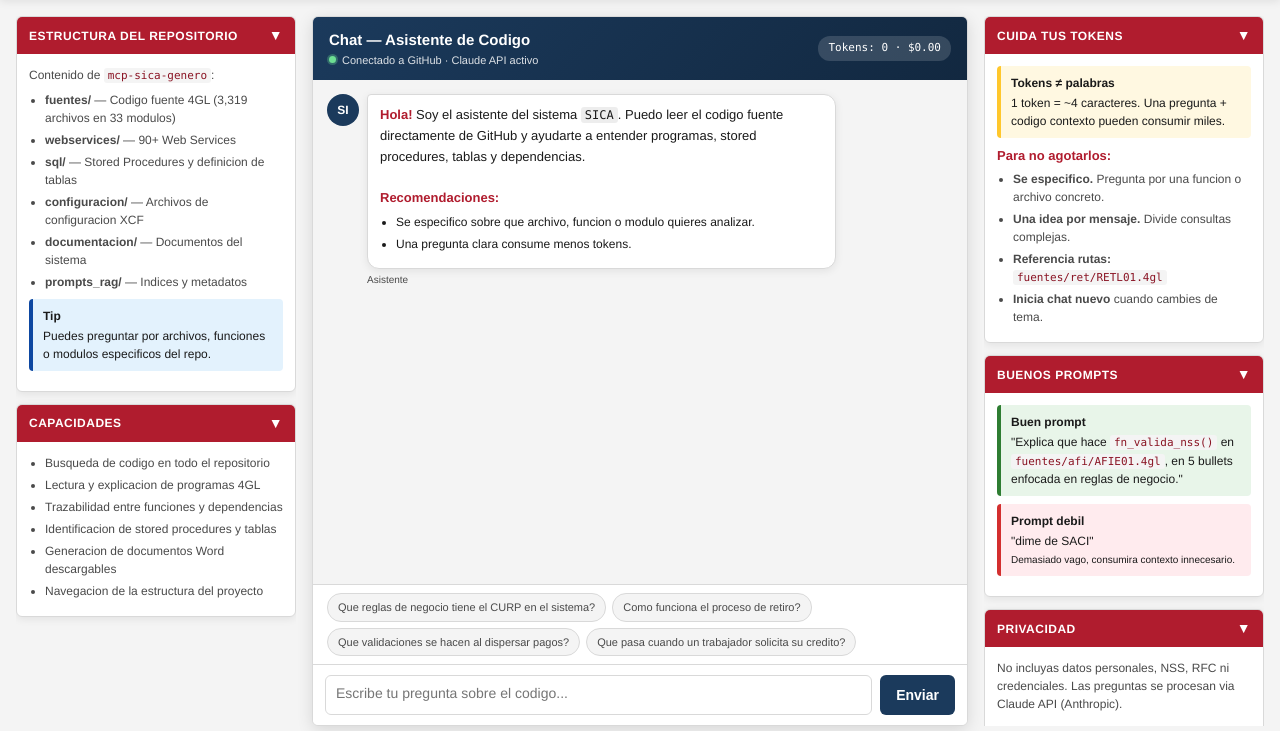
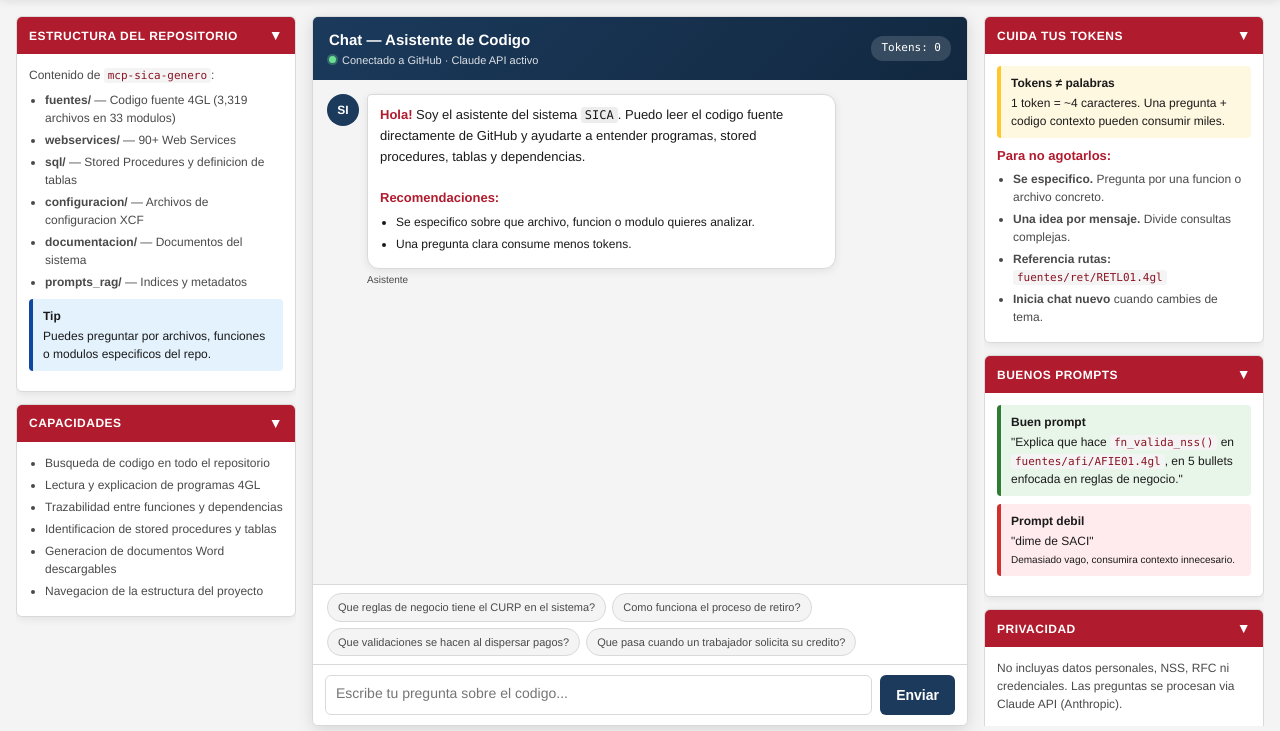
Before and after one commit to aaronjazhiel/claude-chat-omnisys, a Flask app: page / in a window 1280 px wide. Shown: the part 63-794 px from the top of the page. Run offline with Flask 3, Linux system fonts and the light colour scheme; parts of the project's set-up code (start-up, migrations or seed data) failed here and were passed over.

Commit message:
Simplificar: solo mostrar numero de tokens sin costo, mensaje de error limpio

```diff
--- a/chat_claude.py
+++ b/chat_claude.py
@@ -337,7 +337,7 @@ def consultar_stream(pregunta, session_id="default"):
             except Exception:
                 historial.pop()
                 break
-        yield {"tipo": "respuesta", "respuesta": "No se pudo completar la consulta despues de 3 intentos. Tu plan de Anthropic tiene un limite de 30,000 tokens por minuto. Espera 1 minuto o inicia una nueva conversacion.", "archivos": [], "tools": [], "tokens_input": 0, "tokens_output": 0}
+        yield {"tipo": "respuesta", "respuesta": "Hubo un problema con la consulta. Inicia una nueva conversacion e intenta de nuevo.", "archivos": [], "tools": [], "tokens_input": 0, "tokens_output": 0}
 
     except anthropic.BadRequestError:
         historial.clear()
--- a/templates/index.html
+++ b/templates/index.html
@@ -303,7 +303,7 @@
         <h2>Chat — Asistente de Codigo</h2>
         <div class="status"><span class="dot"></span> Conectado a GitHub · Claude API activo</div>
       </div>
-      <div id="tokenCounter" style="background:rgba(255,255,255,.15);padding:4px 10px;border-radius:12px;font-size:11px;color:white;font-family:ui-monospace,Menlo,Consolas,monospace;">Tokens: 0 · $0.00</div>
+      <div id="tokenCounter" style="background:rgba(255,255,255,.15);padding:4px 10px;border-radius:12px;font-size:11px;color:white;font-family:ui-monospace,Menlo,Consolas,monospace;">Tokens: 0</div>
     </div>
 
     <div class="chat-body" id="chatBody">
@@ -389,17 +389,9 @@
   function actualizarContador(ti, to) {
     totalTokensInput += ti;
     totalTokensOutput += to;
-    const costoInput = (totalTokensInput / 1000000) * 3;
-    const costoOutput = (totalTokensOutput / 1000000) * 15;
-    const costoTotal = costoInput + costoOutput;
     const total = totalTokensInput + totalTokensOutput;
     const el = document.getElementById('tokenCounter');
-    el.textContent = `Tokens: ${total.toLocaleString()} · $${costoTotal.toFixed(4)}`;
-    if (costoTotal > 0.50) {
-      el.style.background = 'rgba(255,82,82,.4)';
-    } else if (costoTotal > 0.20) {
-      el.style.background = 'rgba(255,199,44,.3)';
-    }
+    el.textContent = 'Tokens: ' + total.toLocaleString();
   }
 
   const $body = document.getElementById('chatBody');
@@ -599,8 +591,7 @@
     $body.innerHTML = '';
     totalTokensInput = 0;
     totalTokensOutput = 0;
-    document.getElementById('tokenCounter').textContent = 'Tokens: 0 · $0.00';
-    document.getElementById('tokenCounter').style.background = 'rgba(255,255,255,.15)';
+    document.getElementById("tokenCounter").textContent = "Tokens: 0";
     appendMsg('bot', 'Conversacion reiniciada. Preguntame lo que necesites sobre el codigo SICA.');
     $input.focus();
   }
```
